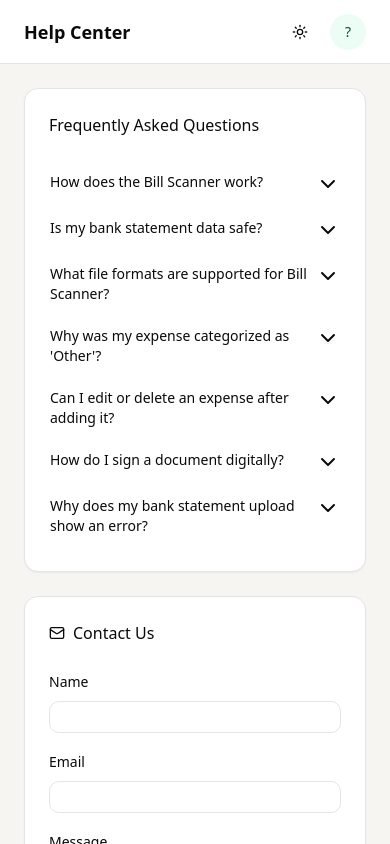
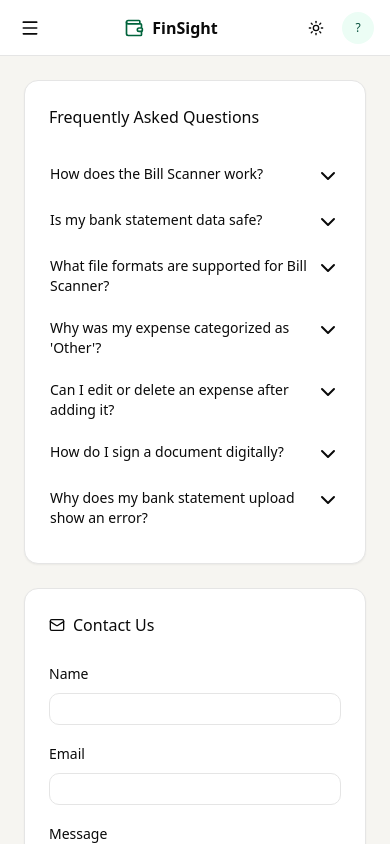
Before and after one commit to Prishakarthika27/finsight-expense-platform, a Next.js app in the folder frontend/: page /help in a window 390 px wide. Shown: the top 844 px of the page. Built offline with nearby package versions, Linux system fonts and the light colour scheme; no server answers.

Commit message:
feat: add mobile responsive layout with hamburger drawer, avatar in mobile topbar

```diff
--- a/frontend/src/app/(protected)/dashboard/page.tsx
+++ b/frontend/src/app/(protected)/dashboard/page.tsx
@@ -28,7 +28,7 @@ export default function DashboardPage() {
         )}
 
         {stats && (
-          <div className="grid grid-cols-1 sm:grid-cols-2 lg:grid-cols-5 gap-4">
+          <div className="grid grid-cols-2 lg:grid-cols-5 gap-4">
             <StatCard
               label="Total Expenses"
               value={formatCurrency(stats.total_expenses)}
--- a/frontend/src/app/(protected)/layout.tsx
+++ b/frontend/src/app/(protected)/layout.tsx
@@ -8,7 +8,11 @@ export default function ProtectedLayout({
   return (
     <div className="min-h-screen bg-background">
       <Sidebar />
-      <div className="md:pl-60">{children}</div>
+      {/* Desktop: push content right by sidebar width */}
+      {/* Mobile: add top padding for mobile topbar */}
+      <div className="md:pl-60 pt-14 md:pt-0">
+        {children}
+      </div>
     </div>
   )
 }
--- a/frontend/src/components/layout/sidebar.tsx
+++ b/frontend/src/components/layout/sidebar.tsx
@@ -1,9 +1,10 @@
 "use client"
-
+import { useState, useEffect } from "react"
 import Link from "next/link"
 import { usePathname, useRouter } from "next/navigation"
 import { cn } from "@/lib/utils"
 import { createClient } from "@/lib/supabase"
+import { ThemeToggle } from "@/components/theme-toggle"
 import {
   LayoutDashboard,
   Receipt,
@@ -15,6 +16,8 @@ import {
   HelpCircle,
   LogOut,
   Wallet,
+  Menu,
+  X,
 } from "lucide-react"
 
 const navItems = [
@@ -34,6 +37,35 @@ const bottomItems = [
 export function Sidebar() {
   const pathname = usePathname()
   const router = useRouter()
+  const [mobileOpen, setMobileOpen] = useState(false)
+  const [avatarUrl, setAvatarUrl] = useState<string | null>(null)
+  const [initials, setInitials] = useState("?")
+
+  useEffect(() => {
+    const fetchProfile = async () => {
+      const supabase = createClient()
+      const { data: { session } } = await supabase.auth.getSession()
+      if (!session) return
+      const { data } = await supabase
+        .from("profiles")
+        .select("full_name, avatar_url")
+        .eq("id", session.user.id)
+        .single()
+      if (data?.full_name) {
+        const parts = data.full_name.split(" ")
+        setInitials(parts.map((p: string) => p[0]).join("").toUpperCase().slice(0, 2))
+      }
+      if (data?.avatar_url) setAvatarUrl(data.avatar_url)
+    }
+    fetchProfile()
+
+    const handleAvatarUpdate = (e: Event) => {
+      const customEvent = e as CustomEvent
+      setAvatarUrl(customEvent.detail.avatarUrl)
+    }
+    window.addEventListener("avatar-updated", handleAvatarUpdate)
+    return () => window.removeEventListener("avatar-updated", handleAvatarUpdate)
+  }, [])
 
   const handleLogout = async () => {
     const supabase = createClient()
@@ -42,13 +74,8 @@ export function Sidebar() {
     router.refresh()
   }
 
-  return (
-    <aside className="hidden md:flex md:flex-col md:w-60 md:fixed md:inset-y-0 border-r bg-card">
-      <div className="flex items-center gap-2 px-4 h-16 border-b">
-        <Wallet className="h-5 w-5 text-primary" />
-        <span className="text-base font-semibold">FinSight</span>
-      </div>
-
+  const NavContent = () => (
+    <>
       <nav className="flex-1 px-3 py-4 space-y-1 overflow-y-auto">
         {navItems.map((item) => {
           const Icon = item.icon
@@ -57,6 +84,7 @@ export function Sidebar() {
             <Link
               key={item.href}
               href={item.href}
+              onClick={() => setMobileOpen(false)}
               className={cn(
                 "flex items-center gap-3 px-3 py-2 rounded-md text-sm transition-colors",
                 isActive
@@ -79,6 +107,7 @@ export function Sidebar() {
             <Link
               key={item.href}
               href={item.href}
+              onClick={() => setMobileOpen(false)}
               className={cn(
                 "flex items-center gap-3 px-3 py-2 rounded-md text-sm transition-colors",
                 isActive
@@ -99,6 +128,70 @@ export function Sidebar() {
           Log out
         </button>
       </div>
-    </aside>
+    </>
+  )
+
+  return (
+    <>
+      {/* Desktop sidebar */}
+      <aside className="hidden md:flex md:flex-col md:w-60 md:fixed md:inset-y-0 border-r bg-card">
+        <div className="flex items-center gap-2 px-4 h-16 border-b">
+          <Wallet className="h-5 w-5 text-primary" />
+          <span className="text-base font-semibold">FinSight</span>
+        </div>
+        <NavContent />
+      </aside>
+
+      {/* Mobile topbar */}
+      <div className="md:hidden fixed top-0 left-0 right-0 z-50 h-14 bg-card border-b flex items-center justify-between px-4">
+        <button onClick={() => setMobileOpen(true)} className="p-1">
+          <Menu className="h-5 w-5" />
+        </button>
+        <div className="flex items-center gap-2">
+          <Wallet className="h-5 w-5 text-primary" />
+          <span className="text-base font-semibold">FinSight</span>
+        </div>
+        <div className="flex items-center gap-2">
+          <ThemeToggle />
+          <Link href="/profile">
+            {avatarUrl ? (
+              // eslint-disable-next-line @next/next/no-img-element
+              <img src={avatarUrl} alt="Avatar" className="h-8 w-8 rounded-full object-cover" />
+            ) : (
+              <div className="h-8 w-8 rounded-full bg-emerald-50 dark:bg-emerald-950/40 text-emerald-900 dark:text-emerald-100 flex items-center justify-center text-xs font-medium">
+                {initials}
+              </div>
+            )}
+          </Link>
+        </div>
+      </div>
+
+      {/* Mobile drawer overlay */}
+      {mobileOpen && (
+        <div
+          className="md:hidden fixed inset-0 z-50 bg-black/40"
+          onClick={() => setMobileOpen(false)}
+        />
+      )}
+
+      {/* Mobile drawer */}
+      <div
+        className={cn(
+          "md:hidden fixed top-0 left-0 z-50 h-full w-64 bg-card border-r flex flex-col transition-transform duration-300",
+          mobileOpen ? "translate-x-0" : "-translate-x-full"
+        )}
+      >
+        <div className="flex items-center justify-between px-4 h-14 border-b">
+          <div className="flex items-center gap-2">
+            <Wallet className="h-5 w-5 text-primary" />
+            <span className="text-base font-semibold">FinSight</span>
+          </div>
+          <button onClick={() => setMobileOpen(false)} className="p-1">
+            <X className="h-5 w-5" />
+          </button>
+        </div>
+        <NavContent />
+      </div>
+    </>
   )
 }
--- a/frontend/src/components/layout/topbar.tsx
+++ b/frontend/src/components/layout/topbar.tsx
@@ -63,7 +63,7 @@ export function Topbar({ title }: TopbarProps) {
   }
 
   return (
-    <header className="h-16 border-b bg-card flex items-center justify-between px-6 sticky top-0 z-10">
+    <header className="hidden md:flex h-16 border-b bg-card items-center justify-between px-6 sticky top-0 z-10">
       <h1 className="text-lg font-semibold">{title}</h1>
       <div className="flex items-center gap-3">
         <ThemeToggle />
```
